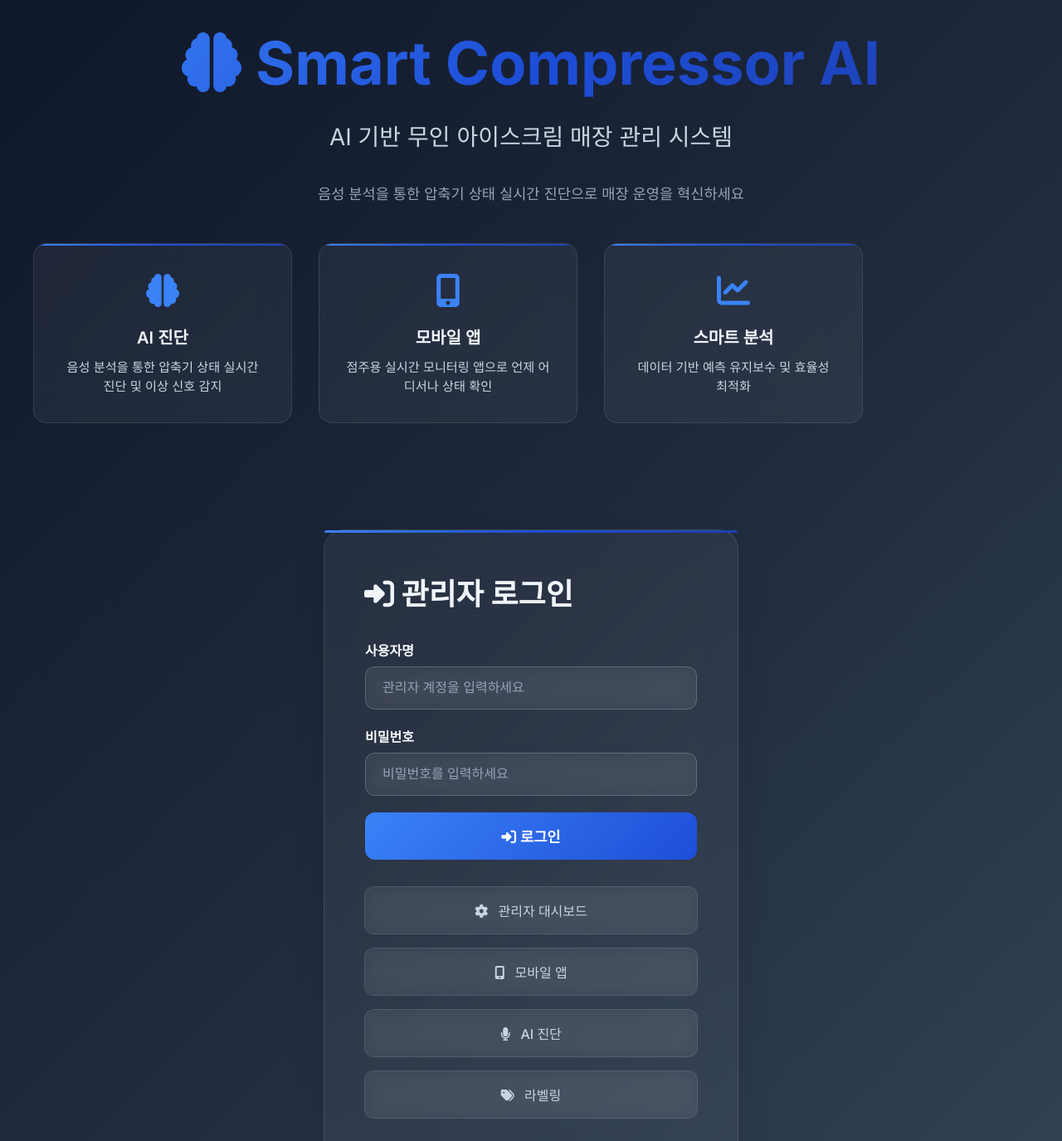
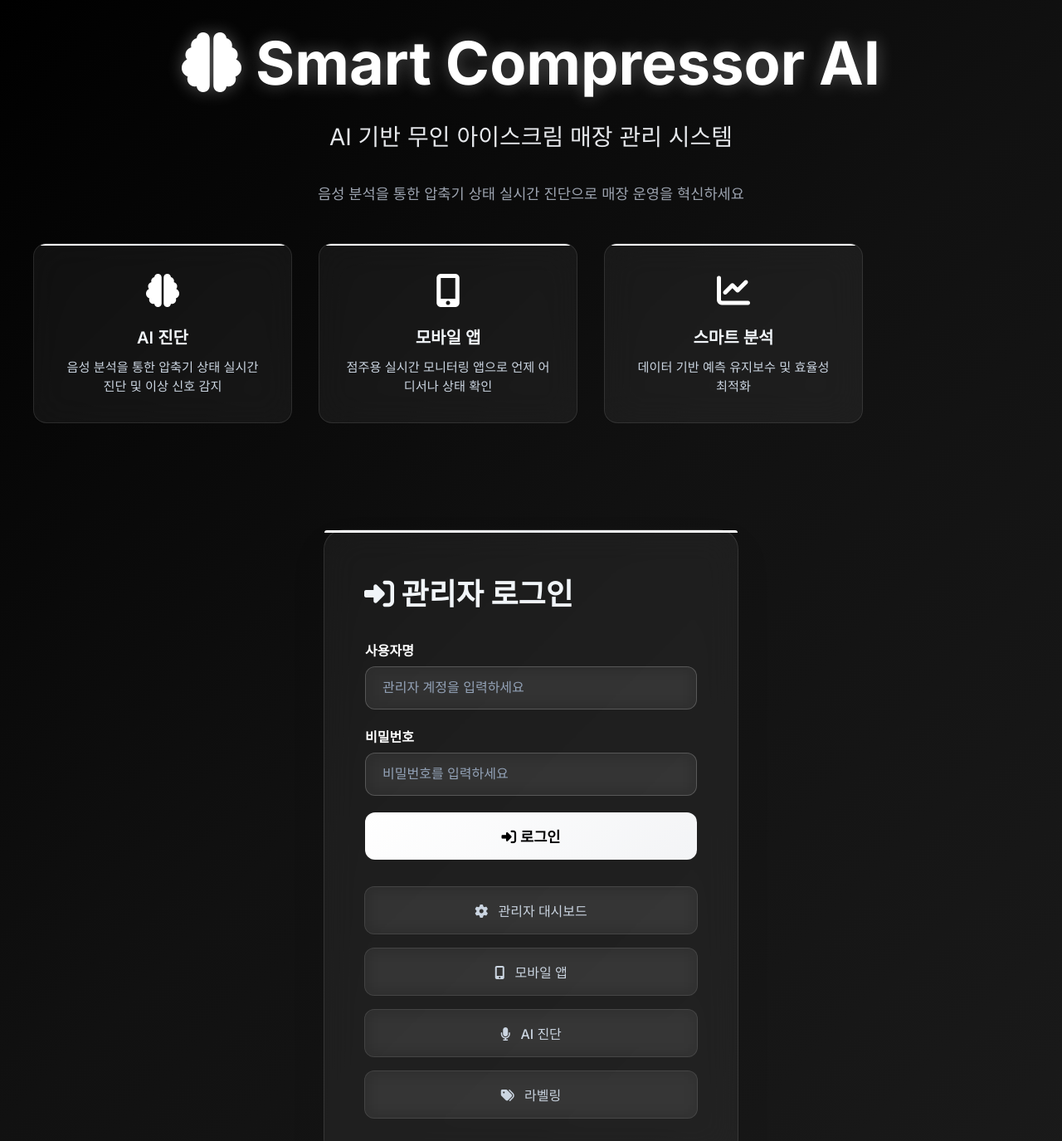
Before and after one commit to SEONBEOM-Kim/smartcompressor-ai-system, a website: page static/showcase.html in a window 1280 px wide. Shown: the top 1375 px of the page at 83% size. Drawn offline with Linux system fonts and the light colour scheme.

Commit message:
feat: Implement monochrome black-white color scheme
- Changed background to pure black gradient (#000000  #111111  #1a1a1a)
- Updated logo to white with subtle glow effect
- Replaced all blue colors with white/gray tones
- Changed feature card accents to white gradient
- Updated login button to white background with black text
- Applied consistent monochrome theme throughout
- Enhanced contrast and readability with pure black-white palette
- Removed all color elements for minimalist professional look

```diff
--- a/static/showcase.html
+++ b/static/showcase.html
@@ -15,9 +15,9 @@
 
         body {
             font-family: 'Inter', -apple-system, BlinkMacSystemFont, 'Segoe UI', Roboto, sans-serif;
-            background: linear-gradient(135deg, #0f172a 0%, #1e293b 50%, #334155 100%);
+            background: linear-gradient(135deg, #000000 0%, #111111 50%, #1a1a1a 100%);
             min-height: 100vh;
-            color: #f8fafc;
+            color: #ffffff;
             overflow-x: hidden;
         }
 
@@ -42,24 +42,21 @@
             font-size: 4.5rem;
             font-weight: 700;
             margin-bottom: 1.5rem;
-            background: linear-gradient(135deg, #3b82f6, #1d4ed8, #1e40af);
-            -webkit-background-clip: text;
-            -webkit-text-fill-color: transparent;
-            background-clip: text;
-            text-shadow: none;
+            color: #ffffff;
+            text-shadow: 0 0 20px rgba(255, 255, 255, 0.3);
         }
 
         .tagline {
             font-size: 1.75rem;
             margin-bottom: 2rem;
-            color: #cbd5e1;
+            color: #e5e7eb;
             font-weight: 400;
             line-height: 1.6;
         }
 
         .subtitle {
             font-size: 1.1rem;
-            color: #94a3b8;
+            color: #9ca3af;
             margin-bottom: 3rem;
             max-width: 600px;
             margin-left: auto;
@@ -93,20 +90,20 @@
             left: 0;
             right: 0;
             height: 2px;
-            background: linear-gradient(90deg, #3b82f6, #1d4ed8, #1e40af);
+            background: linear-gradient(90deg, #ffffff, #e5e7eb, #ffffff);
         }
 
         .feature-card:hover {
             transform: translateY(-8px);
-            background: rgba(255,255,255,0.08);
-            border-color: rgba(59, 130, 246, 0.4);
-            box-shadow: 0 20px 40px rgba(0,0,0,0.4);
+            background: rgba(255,255,255,0.1);
+            border-color: rgba(255, 255, 255, 0.3);
+            box-shadow: 0 20px 40px rgba(0,0,0,0.5);
         }
 
         .feature-icon {
             font-size: 2.5rem;
             margin-bottom: 1rem;
-            color: #3b82f6;
+            color: #ffffff;
         }
 
         .feature-title {
@@ -141,7 +138,7 @@
             left: 0;
             right: 0;
             height: 3px;
-            background: linear-gradient(90deg, #3b82f6, #1d4ed8, #1e40af);
+            background: linear-gradient(90deg, #ffffff, #e5e7eb, #ffffff);
             border-radius: 24px 24px 0 0;
         }
 
@@ -188,14 +185,14 @@
 
         .form-input:focus {
             outline: none;
-            border-color: #3b82f6;
-            background: rgba(255,255,255,0.08);
-            box-shadow: 0 0 0 3px rgba(59, 130, 246, 0.1);
+            border-color: #ffffff;
+            background: rgba(255,255,255,0.1);
+            box-shadow: 0 0 0 3px rgba(255, 255, 255, 0.2);
         }
 
         .login-btn {
-            background: linear-gradient(135deg, #3b82f6, #1d4ed8);
-            color: white;
+            background: linear-gradient(135deg, #ffffff, #f3f4f6);
+            color: #000000;
             padding: 1rem 2rem;
             border: none;
             border-radius: 12px;
@@ -214,7 +211,7 @@
             left: -100%;
             width: 100%;
             height: 100%;
-            background: linear-gradient(90deg, transparent, rgba(255,255,255,0.2), transparent);
+            background: linear-gradient(90deg, transparent, rgba(0,0,0,0.1), transparent);
             transition: left 0.5s;
         }
 
@@ -224,7 +221,7 @@
 
         .login-btn:hover {
             transform: translateY(-2px);
-            box-shadow: 0 10px 25px rgba(59, 130, 246, 0.3);
+            box-shadow: 0 10px 25px rgba(255, 255, 255, 0.2);
         }
 
         .demo-links {
@@ -250,11 +247,11 @@
         }
 
         .demo-link:hover {
-            background: rgba(59, 130, 246, 0.1);
-            color: #3b82f6;
+            background: rgba(255, 255, 255, 0.1);
+            color: #ffffff;
             transform: translateY(-2px);
-            border-color: rgba(59, 130, 246, 0.4);
-            box-shadow: 0 8px 20px rgba(59, 130, 246, 0.3);
+            border-color: rgba(255, 255, 255, 0.4);
+            box-shadow: 0 8px 20px rgba(255, 255, 255, 0.2);
         }
 
         .demo-link i {
```
